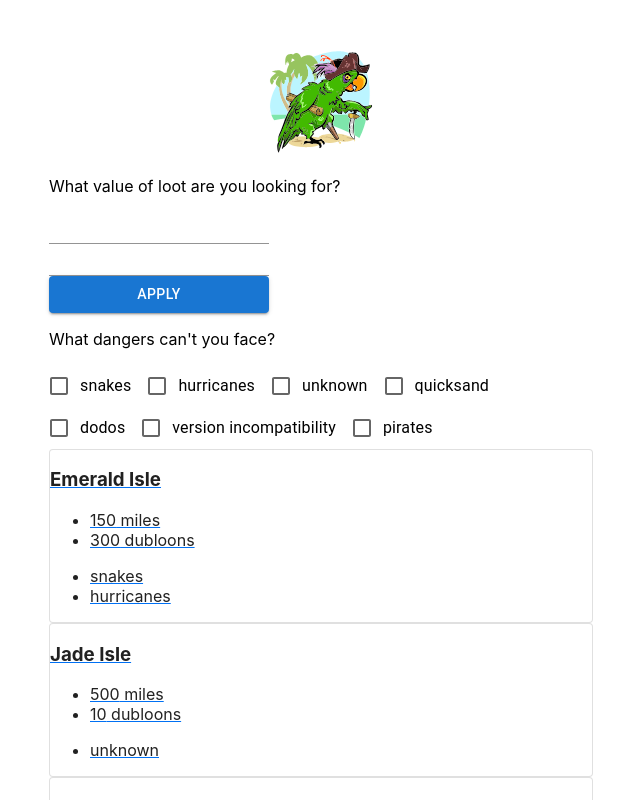
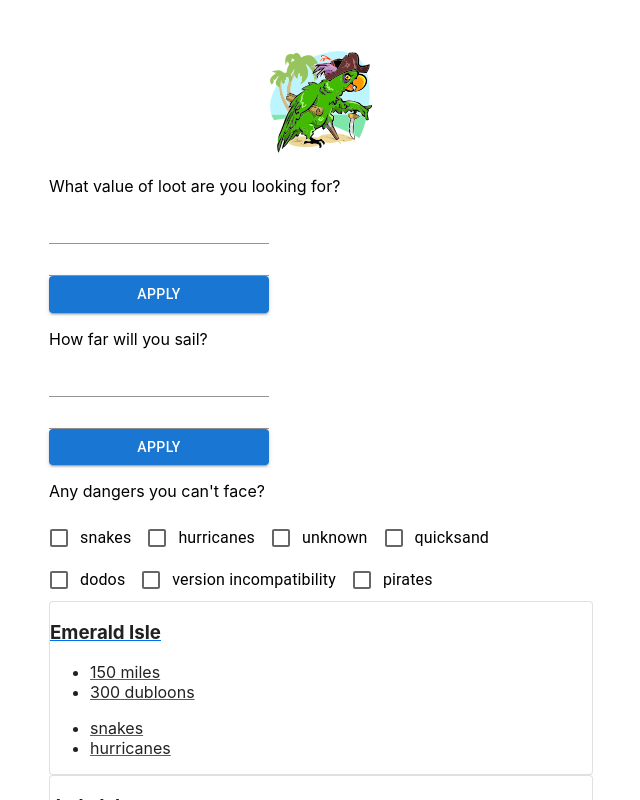
Before and after one commit to george-kirby/looty, a Next.js app: page /loots in a window 1280 px wide. Shown: the top 800 px of the page, without its empty margins (319-959 px from the left). Built offline with nearby package versions, Linux system fonts and the light colour scheme.

Commit message:
add distance filter

```diff
--- a/components/LootsFilterBar.js
+++ b/components/LootsFilterBar.js
@@ -6,6 +6,8 @@ export default function LootsFilterBar( { allLootsData, activeFilters, setActive
 
     const [minValueField, setMinValueField] = useState(0)
     const [maxValueField, setMaxValueField] = useState(10000)
+    const [minDistanceField, setMinDistanceField] = useState(0)
+    const [maxDistanceField, setMaxDistanceField] = useState(1000)
 
 
     const [allDangers, setAllDangers] = useState(() => {
@@ -27,8 +29,19 @@ export default function LootsFilterBar( { allLootsData, activeFilters, setActive
     }
 
     const applyValueFilter = () => {
-        console.log("running applyValueFilter")
         setActiveFilters({...activeFilters, minValue: minValueField, maxValue: maxValueField})
+    }
+
+    const handleMinDistanceChange = (event) => {
+        setMinDistanceField(parseInt(event.target.value) || 0)
+    }
+
+    const handleMaxDistanceChange = (event) => {
+        setMaxDistanceField(parseInt(event.target.value) || 1000)
+    }
+
+    const applyDistanceFilter = () => {
+        setActiveFilters({...activeFilters, minDistance: minDistanceField, maxDistance: maxDistanceField})
     }
 
     const toggleDanger = (danger, value) => {
@@ -54,12 +67,21 @@ export default function LootsFilterBar( { allLootsData, activeFilters, setActive
                         <Input type="number" min="0" max="10000" label="Max value (dubloons)" onChange={handleMaxValueChange} />
                         <Button variant="contained" type="submit" onClick={applyValueFilter}>Apply</Button>
                     </FormControl>
-
+                </div>
+            </div>
+            <div className="distance-input">
+                <p>How far will you sail?</p>
+                <div className="distance-inputs-container">
+                    <FormControl>
+                        <Input type="number" min="0" max="1000" label="Min distance (nautical miles)" onChange={handleMinDistanceChange} />
+                        <Input type="number" min="0" max="1000" label="Max distance (nautical miles)" onChange={handleMaxDistanceChange} />
+                        <Button variant="contained" type="submit" onClick={applyDistanceFilter}>Apply</Button>
+                    </FormControl>
                 </div>
             </div>
             <div className="distance-input"></div>
             <div className="dangers-inputs">
-                <p>What dangers can't you face?</p>
+                <p>Any dangers you can't face?</p>
                 {allDangers.map((danger, index) => {
                     return (
                         <FormControlLabel key={index} control={<Checkbox />} label={danger} onChange={(event, value) => toggleDanger(danger, value)} />
--- a/pages/loots/index.js
+++ b/pages/loots/index.js
@@ -27,9 +27,9 @@ export default function LootsIndex( { allLootsData }) {
         console.log("useEffect triggered")
         const newFilteredLoots = allLootsData.filter(loot => {
             const valueOk = (loot.value >= activeFilters.minValue) && (loot.value <= activeFilters.maxValue)
+            const distanceOk = (loot.distance >= activeFilters.minDistance) && (loot.distance <= activeFilters.maxDistance)
             const dangersOk = !loot.dangers.some(danger => activeFilters.unwantedDangers.includes(danger))
-            return (valueOk && dangersOk)
-            // return dangersOk && distanceOk && valueOk
+            return (valueOk && distanceOk && dangersOk)
         })
         setFilteredLoots(newFilteredLoots)
         }, [activeFilters]);
```
